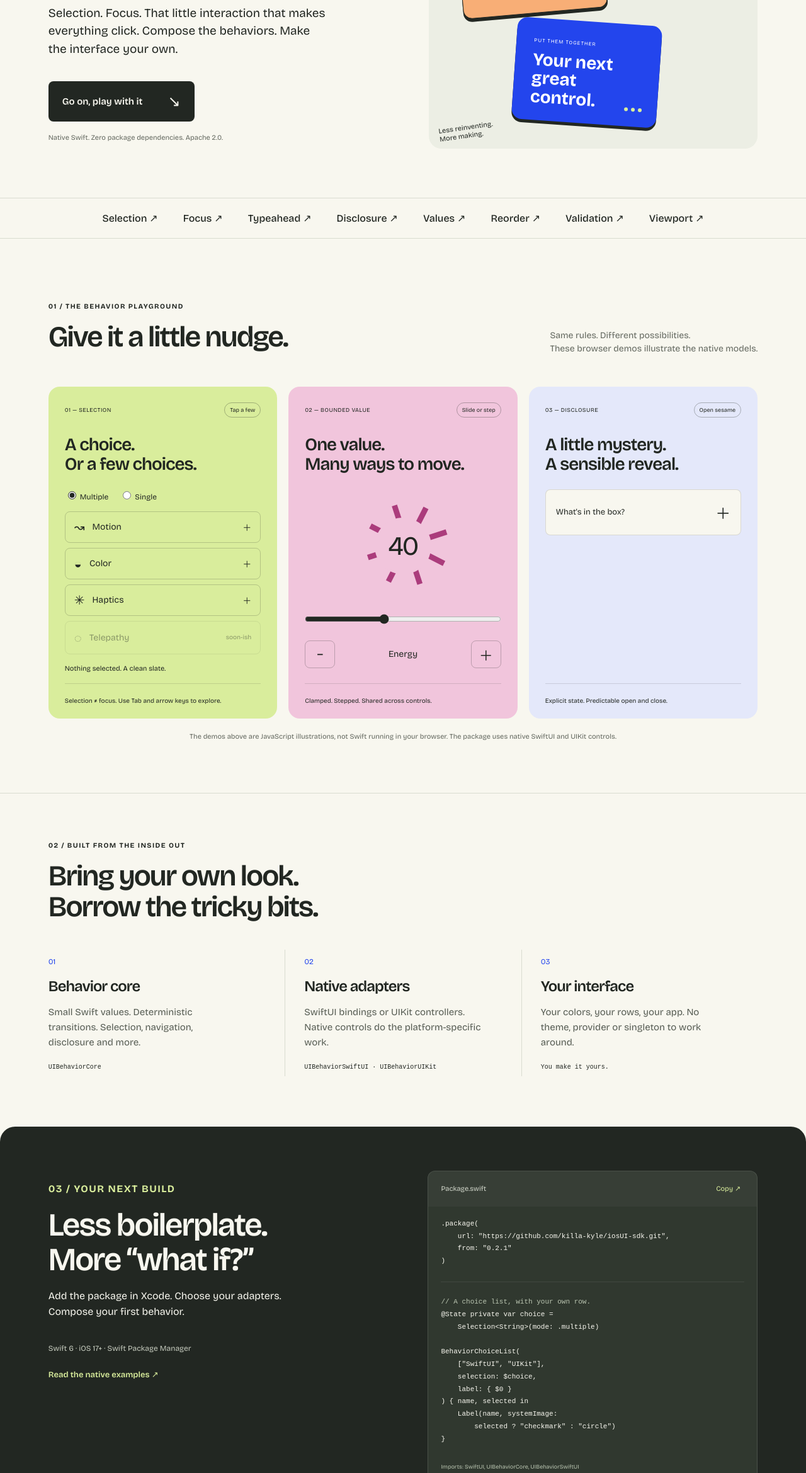
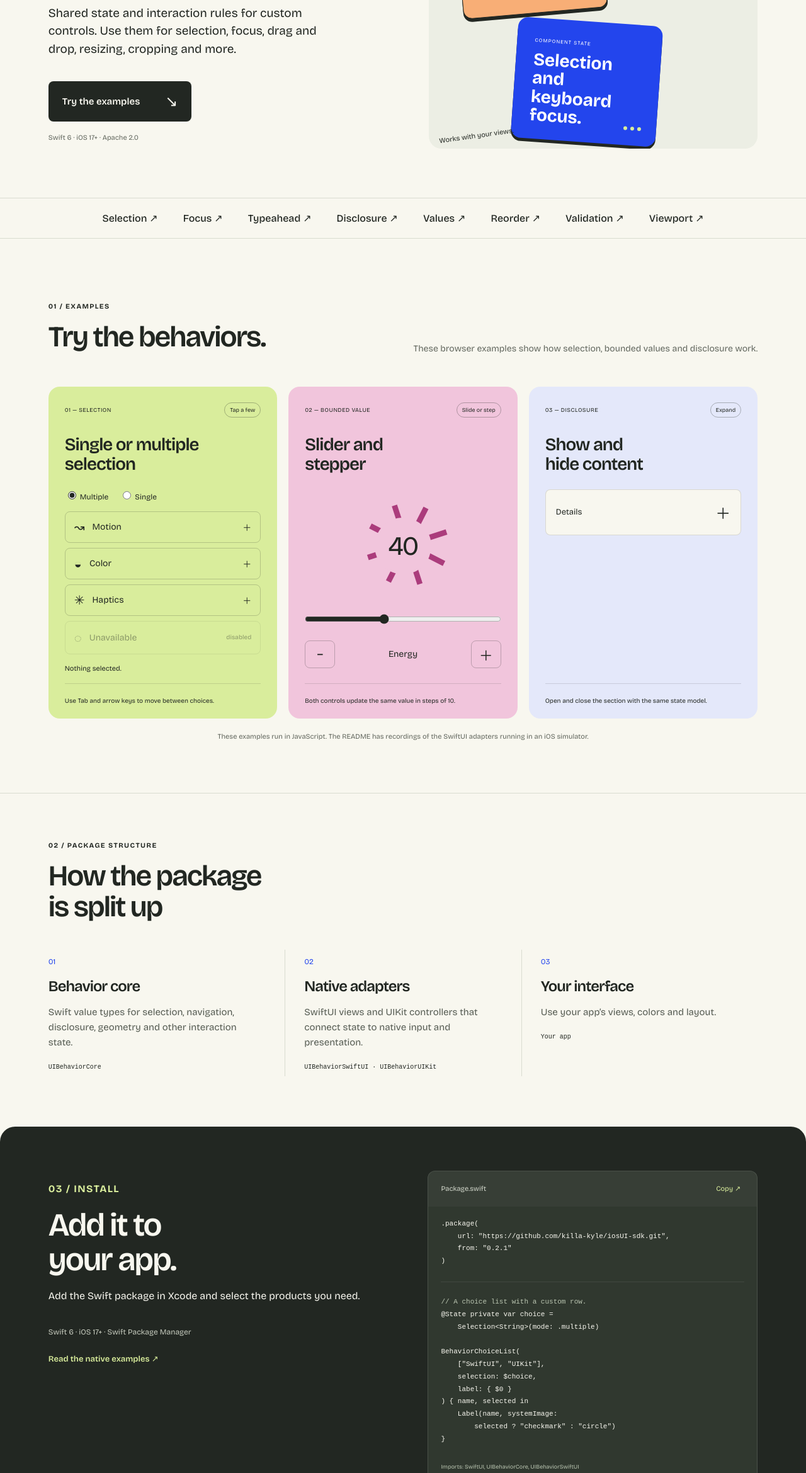
Before and after one commit to killa-kyle/iosUI-sdk, a plain HTML site: page site/index.html in a window 1280 px wide. Shown: the part 461-2800 px from the top of the page at 63% size. Drawn offline with nearby package versions, Linux system fonts and the light colour scheme.

Commit message:
Use plain language across the landing page and docs

```diff
--- a/site/demo.js
+++ b/site/demo.js
@@ -10,7 +10,7 @@ function renderSelection() {
   });
   document.querySelector("#selection-output").textContent = selected.size
     ? `Selected: ${[...selected].join(", ")}`
-    : "Nothing selected. A clean slate.";
+    : "Nothing selected.";
 }
 choices.forEach((button, index) => {
   button.addEventListener("click", () => {
--- a/site/index.html
+++ b/site/index.html
@@ -8,7 +8,7 @@
       content="iosUI-sdk — composable native behaviors for SwiftUI and UIKit. Independent, open-source Swift package."
     />
     <meta name="theme-color" content="#f8f7ef" />
-    <title>iosUI-sdk — Make it behave.</title>
+    <title>iosUI-sdk — SwiftUI and UIKit behaviors</title>
     <link rel="preconnect" href="https://fonts.googleapis.com" />
     <link rel="preconnect" href="https://fonts.gstatic.com" crossorigin />
     <link
@@ -37,32 +37,28 @@
             <span class="dot"></span> OPEN SOURCE · SWIFTUI + UIKIT
           </p>
           <h1>
-            Looks like you.<br /><span>Behaves like<br />it should.</span>
+            UI behavior for<br /><span>SwiftUI<br />and UIKit.</span>
           </h1>
           <p class="lede">
-            Selection. Focus. That little interaction that makes everything
-            click. Compose the behaviors. Make the interface your own.
+            Shared state and interaction rules for custom controls. Use them for
+            selection, focus, drag and drop, resizing, cropping and more.
           </p>
           <a class="cta" href="#playground"
-            >Go on, play with it <span aria-hidden="true">↘</span></a
+            >Try the examples <span aria-hidden="true">↘</span></a
           >
-          <p class="small">
-            Native Swift. Zero package dependencies. Apache 2.0.
-          </p>
+          <p class="small">Swift 6 · iOS 17+ · Apache 2.0</p>
         </div>
         <div class="hero-toy" aria-label="Interactive behavior illustration">
-          <div class="toy-caption">
-            A FEW SMALL PIECES. A LOT OF POSSIBILITIES.
-          </div>
+          <div class="toy-caption">SELECTION, FOCUS AND DISCLOSURE</div>
           <div class="chip chip-focus">focus <span>↗</span></div>
           <div class="chip chip-select">selection <span>✓</span></div>
           <div class="chip chip-disclose">disclosure <span>＋</span></div>
           <div class="toy-result">
-            <span class="toy-kicker">PUT THEM TOGETHER</span
-            ><strong>Your next<br />great control.</strong>
+            <span class="toy-kicker">COMPONENT STATE</span
+            ><strong>Selection and<br />keyboard focus.</strong>
             <div class="toy-dots"><i></i><i></i><i></i></div>
           </div>
-          <div class="scribble">Less reinventing.<br />More making.</div>
+          <div class="scribble">Works with your views.</div>
         </div>
       </section>
       <div class="ticker" aria-label="Package foundations">
@@ -73,12 +69,12 @@
       <section id="playground" class="playground">
         <div class="section-heading">
           <div>
-            <p class="eyebrow">01 / THE BEHAVIOR PLAYGROUND</p>
-            <h2>Give it a little nudge.</h2>
+            <p class="eyebrow">01 / EXAMPLES</p>
+            <h2>Try the behaviors.</h2>
           </div>
           <p>
-            Same rules. Different possibilities.<br />These browser demos
-            illustrate the native models.
+            These browser examples show how selection, bounded values and
+            disclosure work.
           </p>
         </div>
         <div class="demos">
@@ -86,7 +82,7 @@
             <div class="demo-top">
               <span>01 — SELECTION</span><span class="pill">Tap a few</span>
             </div>
-            <h3>A choice.<br />Or a few choices.</h3>
+            <h3>Single or multiple<br />selection</h3>
             <fieldset>
               <legend class="sr-only">Selection mode</legend>
               <label
@@ -104,14 +100,14 @@
               ><button type="button" data-choice="Haptics" aria-pressed="false">
                 <span>✳</span> Haptics <i aria-hidden="true">＋</i></button
               ><button type="button" disabled>
-                <span>◌</span> Telepathy <i>soon-ish</i>
+                <span>◌</span> Unavailable <i>disabled</i>
               </button>
             </div>
             <output id="selection-output" aria-live="polite"
-              >Nothing selected. A clean slate.</output
+              >Nothing selected.</output
             >
             <p class="demo-foot">
-              Selection ≠ focus. Use Tab and arrow keys to explore.
+              Use Tab and arrow keys to move between choices.
             </p>
           </article>
           <article class="demo value-demo">
@@ -119,7 +115,7 @@
               <span>02 — BOUNDED VALUE</span
               ><span class="pill">Slide or step</span>
             </div>
-            <h3>One value.<br />Many ways to move.</h3>
+            <h3>Slider and<br />stepper</h3>
             <div class="value-orbit">
               <span aria-hidden="true">✳</span
               ><output id="value-output" for="energy">40</output>
@@ -138,44 +134,48 @@
               ><span>Energy</span
               ><button id="more" aria-label="Increase energy">＋</button>
             </div>
-            <p class="demo-foot">Clamped. Stepped. Shared across controls.</p>
+            <p class="demo-foot">
+              Both controls update the same value in steps of 10.
+            </p>
           </article>
           <article class="demo disclosure-demo">
             <div class="demo-top">
-              <span>03 — DISCLOSURE</span><span class="pill">Open sesame</span>
+              <span>03 — DISCLOSURE</span><span class="pill">Expand</span>
             </div>
-            <h3>A little mystery.<br />A sensible reveal.</h3>
+            <h3>Show and<br />hide content</h3>
             <button
               class="reveal"
               id="reveal"
               aria-expanded="false"
               aria-controls="secret"
             >
-              <span>What's in the box?</span
+              <span>Details</span
               ><span id="reveal-icon" aria-hidden="true">＋</span>
             </button>
             <div id="secret" hidden>
               <span class="surprise" aria-hidden="true">✺</span>
-              <p>Small behaviors.<br />Big main-character energy.</p>
+              <p>This section is visible while its disclosure state is open.</p>
             </div>
-            <p class="demo-foot">Explicit state. Predictable open and close.</p>
+            <p class="demo-foot">
+              Open and close the section with the same state model.
+            </p>
           </article>
         </div>
         <p class="honesty">
-          The demos above are JavaScript illustrations, not Swift running in
-          your browser. The package uses native SwiftUI and UIKit controls.
+          These examples run in JavaScript. The README has recordings of the
+          SwiftUI adapters running in an iOS simulator.
         </p>
       </section>
       <section class="architecture">
-        <p class="eyebrow">02 / BUILT FROM THE INSIDE OUT</p>
-        <h2>Bring your own look.<br />Borrow the tricky bits.</h2>
+        <p class="eyebrow">02 / PACKAGE STRUCTURE</p>
+        <h2>How the package<br />is split up</h2>
         <div class="layers">
           <div>
             <span>01</span>
             <h3>Behavior core</h3>
             <p>
-              Small Swift values. Deterministic transitions. Selection,
-              navigation, disclosure and more.
+              Swift value types for selection, navigation, disclosure, geometry
+              and other interaction state.
             </p>
             <code>UIBehaviorCore</code>
           </div>
@@ -183,29 +183,25 @@
             <span>02</span>
             <h3>Native adapters</h3>
             <p>
-              SwiftUI bindings or UIKit controllers. Native controls do the
-              platform-specific work.
+              SwiftUI views and UIKit controllers that connect state to native
+              input and presentation.
             </p>
             <code>UIBehaviorSwiftUI · UIBehaviorUIKit</code>
           </div>
           <div>
             <span>03</span>
             <h3>Your interface</h3>
-            <p>
-              Your colors, your rows, your app. No theme, provider or singleton
-              to work around.
-            </p>
-            <code>You make it yours.</code>
+            <p>Use your app’s views, colors and layout.</p>
+            <code>Your app</code>
           </div>
         </div>
       </section>
       <section id="install" class="install">
         <div>
-          <p class="eyebrow">03 / YOUR NEXT BUILD</p>
-          <h2>Less boilerplate.<br />More “what if?”</h2>
+          <p class="eyebrow">03 / INSTALL</p>
+          <h2>Add it to<br />your app.</h2>
           <p>
-            Add the package in Xcode. Choose your adapters.<br />Compose your
-            first behavior.
+            Add the Swift package in Xcode and select the products you need.
           </p>
           <p class="requirements">Swift 6 · iOS 17+ · Swift Package Manager</p>
           <a
@@ -226,7 +222,7 @@
     from: "0.2.1"
 )</code></pre>
           <div class="code-divider"></div>
-          <pre><code><span class="code-comment">// A choice list, with your own row.</span>
+          <pre><code><span class="code-comment">// A choice list with a custom row.</span>
 @State private var choice =
     Selection&lt;String&gt;(mode: .multiple)
 
@@ -244,14 +240,13 @@ BehaviorChoiceList(
       </section>
       <section class="scope">
         <div>
-          <p class="eyebrow">SMALL BEGINNINGS. HONEST BOUNDARIES.</p>
-          <h2>A native starting point,<br />with room to grow.</h2>
+          <p class="eyebrow">AVAILABLE BEHAVIORS</p>
+          <h2>What’s included</h2>
         </div>
         <div>
           <p>
-            The package now includes an extended native behavior catalog. Browse
-            interactive illustrations, SwiftUI/UIKit usage and explicit platform
-            differences.
+            The docs include API references, SwiftUI and UIKit examples, and
+            browser previews for each behavior.
           </p>
           <p>
             Explore calendar/date, color, tree/grid navigation, drag/drop,
@@ -268,9 +263,8 @@ BehaviorChoiceList(
     <footer>
       <a class="wordmark" href="#">iosUI-sdk <span>↗</span></a>
       <p>
-        Independent native adaptation of
-        <a href="https://ui-sdk.dev/">UI SDK</a>.<br />Apache 2.0. Not
-        affiliated with Vercel or Apple.
+        Inspired by <a href="https://ui-sdk.dev/">UI SDK</a>.<br />
+        Independent project · Apache 2.0.
       </p>
       <a href="https://github.com/killa-kyle/iosUI-sdk"
         >Make something. Share it. ↗</a
```
Also changed, not shown: site/docs/components.js (+6 -6 lines), site/docs/guides.js (+19 -19 lines), site/docs/index.html (+1 -2 lines).
